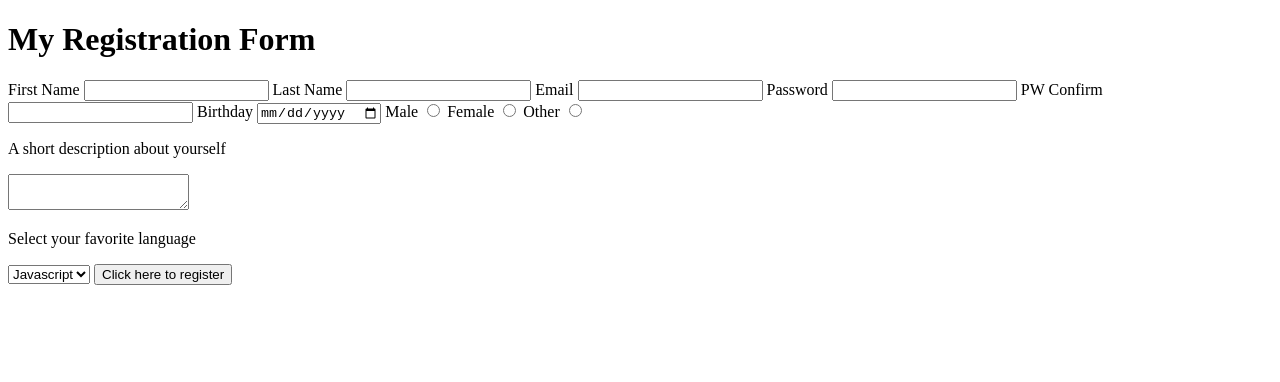
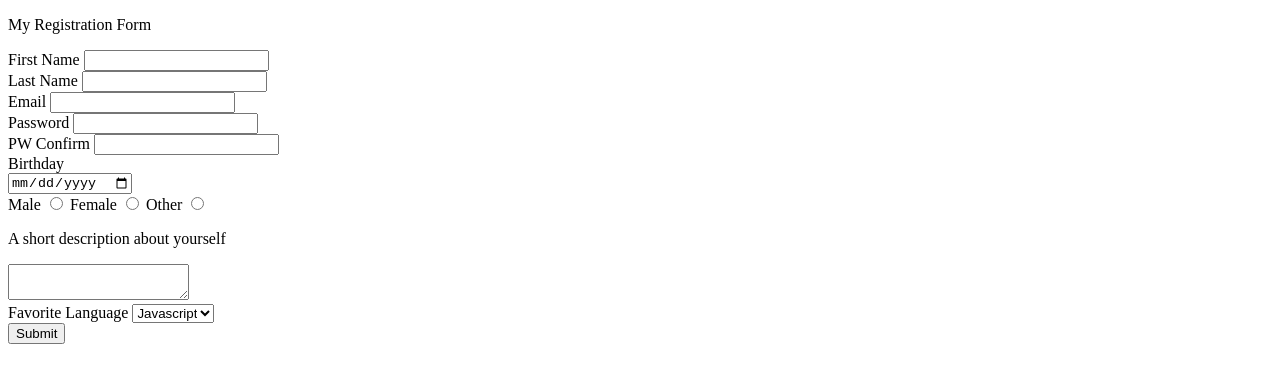
Before and after one commit to mjmontenegro/Coding-Dojo, a plain HTML site: page Web Fundamentals/Registration Form/My Registration Form.html in a window 1280 px wide. Drawn offline with Linux system fonts and the light colour scheme.

Commit message:
final changes to registration form

```diff
--- a/Web Fundamentals/Registration Form/My Registration Form.html
+++ b/Web Fundamentals/Registration Form/My Registration Form.html
@@ -1,25 +1,42 @@
 <!DOCTYPE html>
 <html lang="en">
+
 <head>
     <title>My Registration Form</title>
     <meta charset="utf-8">
 </head>
+
 <body>
-        <h1>My Registration Form</h1>
+    <p>My Registration Form</p>
     <form>
+        <div>
             <label for="first_name">First Name</label>
             <input type="text" id="first_name" name="first_name">
+        </div>
+        <div>
             <label for="last_name">Last Name</label>
             <input type="text" id="last_name" name="last_name">
+
+        </div>
+        <div>
             <label for="email">Email</label>
             <input type="text" id="email" name="email">
+        </div>
+        <div>
             <label for="password">Password</label>
             <input type="password" id="password" name="password">
+        </div>
+        <div>
             <label for="password_confirm">PW Confirm</label>
             <input type="password" id="password_confirm" name="password_confirm">
+
+        </div>
+        <div>
             <label for="birthday">Birthday</label>
+        </div>
         <input type="date" id="birthday" name="birthday">
 
+        <div>
             <label for="male">Male</label>
             <input type="radio" id="male" name="gender" value="male">
             <label for="female">Female</label>
@@ -27,20 +44,19 @@
             <label for="other">Other</label>
             <input type="radio" id="other" name="gender" value="other">
 
+        </div>
+        <div>
             <p>A short description about yourself</p>
             <textarea name="description"></textarea>
-
-            <p>Select your favorite language</p>
+        </div>
+        <span>Favorite Language</span>
         <select name="favorite_language">
             <option value="javascript">Javascript</option>
             <option value="python">Python</option>
             <option value="C#">C#</option>
         </select>
-            <input type="submit" value="Click here to register">
-
-
-
-
+        <div><input type="submit" value="Submit"></div>
     </form>
 </body>
+
 </html>
```
Lines whose indentation alone changed are shown as unchanged.
